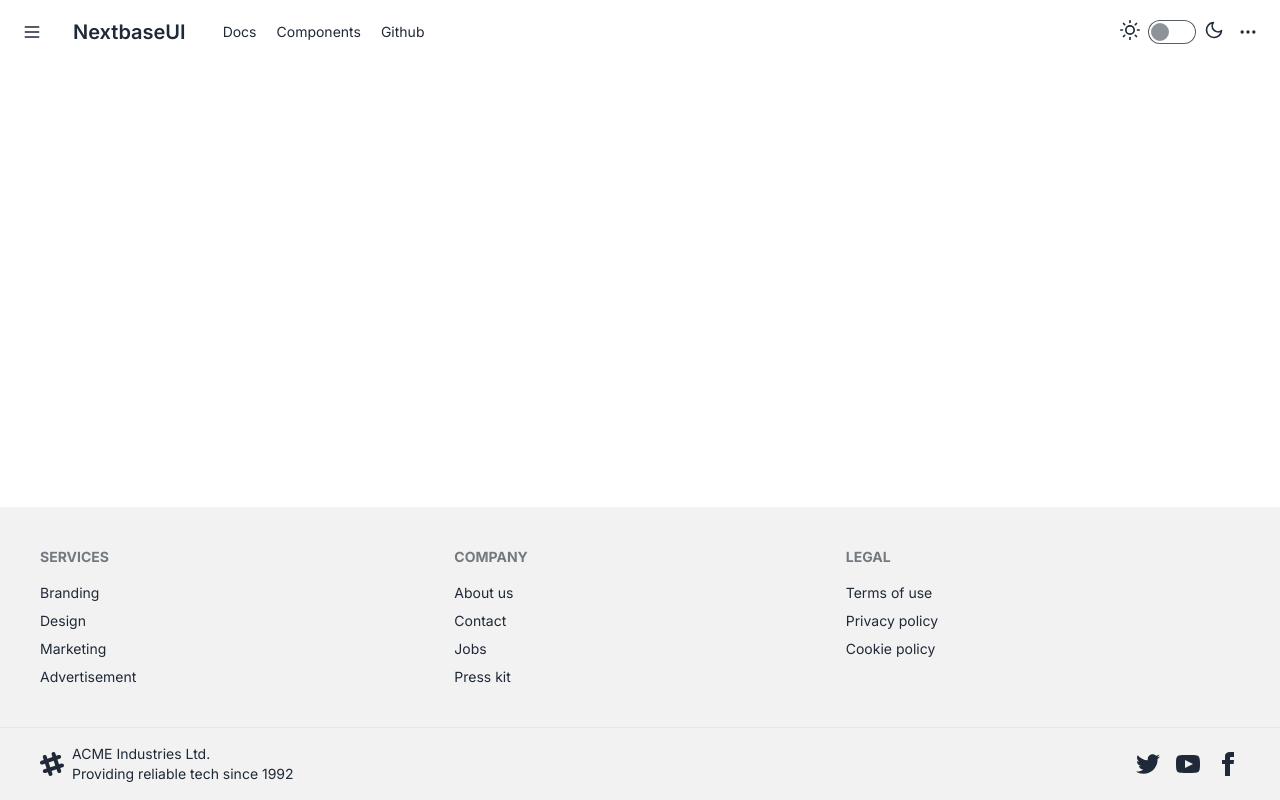
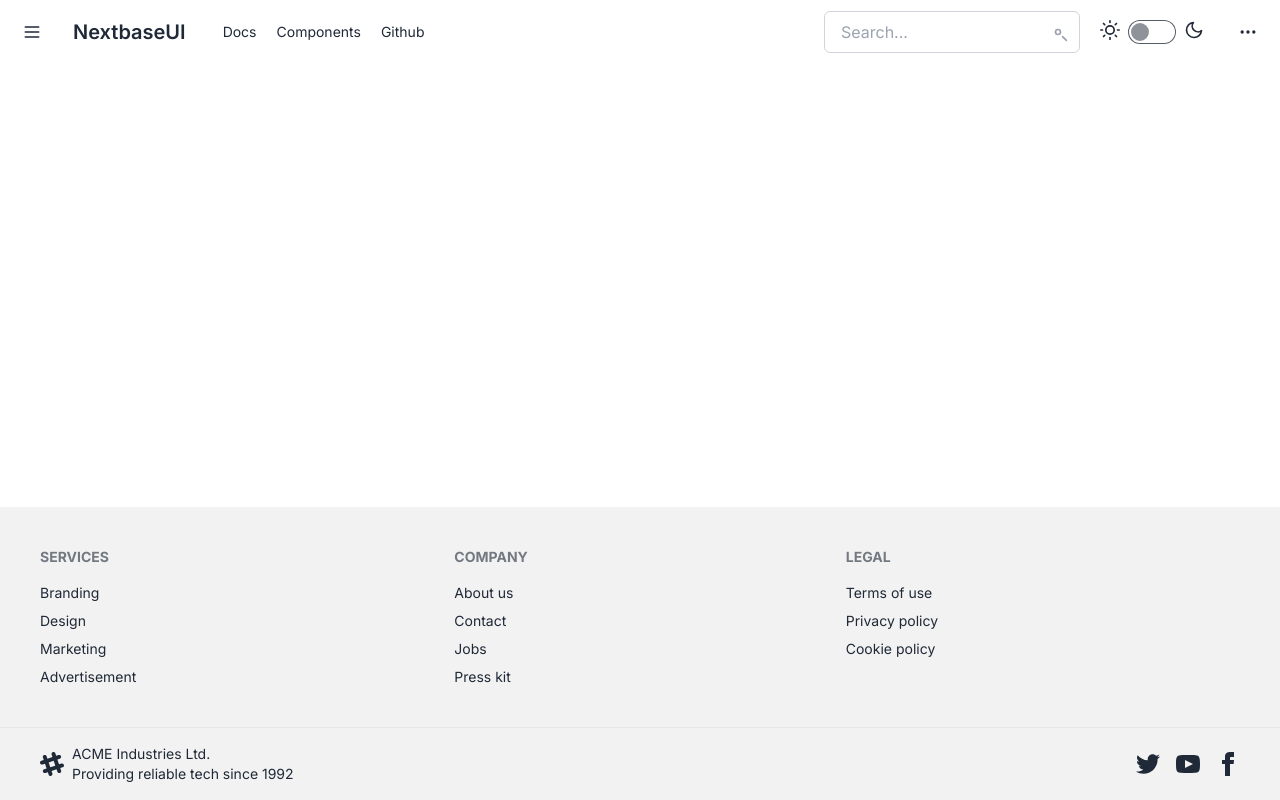
Before and after one commit to HyTaXx/Next_base, a Next.js app: page / in a window 1280 px wide. Built offline with nearby package versions, Linux system fonts and the light colour scheme.

Commit message:
:hammer: added search bar to header

```diff
--- a/src/app/components/Header/header.tsx
+++ b/src/app/components/Header/header.tsx
@@ -2,6 +2,7 @@ import React from "react";
 import NavMenu from "../HeaderMenu/nav_menu";
 import OptionMenu from "../HeaderMenu/option_menu";
 import { useState, useEffect } from "react";
+import SearchBar from "../SearchBar/searchbar";
 
 const Header: React.FC = () => {
     const [theme, setTheme] = useState("light");
@@ -51,7 +52,8 @@ const Header: React.FC = () => {
                     <a className="link link-hover text-sm">Components</a>
                     <a className="link link-hover text-sm">Github</a>
                 </div>
-                <div className="flex-none">
+                <div className="flex-none gap-5">
+                    <SearchBar />
                     {/* Theme controller */}
                     <label className="flex cursor-pointer gap-2">
                         <svg
--- /dev/null
+++ b/src/app/components/SearchBar/searchbar.tsx
@@ -0,0 +1,134 @@
+import { useState } from "react";
+
+interface Option {
+    label: string;
+    url: string;
+    category: string;
+}
+
+const SearchBar: React.FC = () => {
+    const [searchQuery, setSearchQuery] = useState("");
+    const [isFocused, setIsFocused] = useState(false);
+
+    const getThemeColor = (): string => {
+        const theme = localStorage.getItem("theme");
+        return theme ? theme : "light";
+    };
+
+    const handleSearchChange = (event: React.ChangeEvent<HTMLInputElement>) => {
+        setSearchQuery(event.target.value);
+    };
+
+    const handleInputFocus = () => {
+        setIsFocused(true);
+    };
+
+    const handleInputBlur = () => {
+        setTimeout(() => {
+            setIsFocused(false);
+        }, 100);
+    };
+
+    const handleOptionClick = (url: string) => {
+        console.log("Navigating to:", url);
+        window.location.href = url;
+    };
+
+    // Options to display
+    const options: Option[] = [
+        { label: "Docs", url: "/docs", category: "Links" },
+        { label: "About", url: "/about", category: "Links" },
+        { label: "Contact", url: "/contact", category: "Links" },
+        {
+            label: "Button",
+            url: "/docs/components/button",
+            category: "Components",
+        },
+        { label: "Link", url: "/docs/components/link", category: "Components" },
+        { label: "Form", url: "/docs/components/form", category: "Components" },
+    ];
+
+    // Filter options based on search query
+    const filteredOptions = options.filter((option) =>
+        option.label.toLowerCase().includes(searchQuery.toLowerCase())
+    );
+
+    // Group filtered options by category
+    const groupedOptions: { [key: string]: Option[] } = {};
+    filteredOptions.forEach((option) => {
+        if (!groupedOptions[option.category]) {
+            groupedOptions[option.category] = [];
+        }
+        groupedOptions[option.category].push(option);
+    });
+
+    return (
+        <div className="relative">
+            <input
+                type="text"
+                value={searchQuery}
+                onChange={handleSearchChange}
+                onFocus={handleInputFocus}
+                onBlur={handleInputBlur}
+                placeholder="Search..."
+                className="border border-gray-300 rounded-md py-2 px-4 focus:outline-none w-64"
+            />
+            {isFocused && (
+                <div className="absolute top-full left-0 w-full shadow-lg border border-gray-200 rounded-md mt-1 p-2">
+                    {Object.entries(groupedOptions).map(
+                        ([category, options]) => (
+                            <div key={category}>
+                                <p className="text-sm">{category}</p>
+                                <ul
+                                    className={`${
+                                        getThemeColor() === "light"
+                                            ? "text-black"
+                                            : "text-white"
+                                    }`}
+                                >
+                                    {options.map((option, index) => (
+                                        <li
+                                            key={index}
+                                            className={`py-2 px-4 ${
+                                                getThemeColor() === "light"
+                                                    ? "hover:bg-gray-100"
+                                                    : "hover:bg-gray-700"
+                                            } cursor-pointer rounded-md flex flex-row`}
+                                            onClick={() =>
+                                                handleOptionClick(option.url)
+                                            }
+                                        >
+                                            {option.label}
+                                        </li>
+                                    ))}
+                                </ul>
+                            </div>
+                        )
+                    )}
+                </div>
+            )}
+            <svg
+                xmlns="http://www.w3.org/2000/svg"
+                fill="none"
+                viewBox="0 0 24 24"
+                stroke="currentColor"
+                className="absolute right-3 top-1/2 transform -translate-y-1/2 w-5 h-5 text-gray-400"
+            >
+                <path
+                    strokeLinecap="round"
+                    strokeLinejoin="round"
+                    strokeWidth="2"
+                    d="M15 12a3 3 0 11-6 0 3 3 0 016 0z"
+                />
+                <path
+                    strokeLinecap="round"
+                    strokeLinejoin="round"
+                    strokeWidth="2"
+                    d="M17.5 17.5l4.5 4.5"
+                />
+            </svg>
+        </div>
+    );
+};
+
+export default SearchBar;
--- a/tailwind.config.ts
+++ b/tailwind.config.ts
@@ -7,6 +7,16 @@ const config: Config = {
     "./src/app/**/*.{js,ts,jsx,tsx,mdx}",
   ],
   theme: {
+    light: {
+      ...require("daisyui/src/theming/themes")["light"],
+      primary: "blue",
+      secondary: "teal",
+    },
+    dark: {
+      ...require("daisyui/src/theming/themes")["dark"],
+      primary: "red",
+      secondary: "green",
+    },
     extend: {
       backgroundImage: {
         "gradient-radial": "radial-gradient(var(--tw-gradient-stops))",
```
